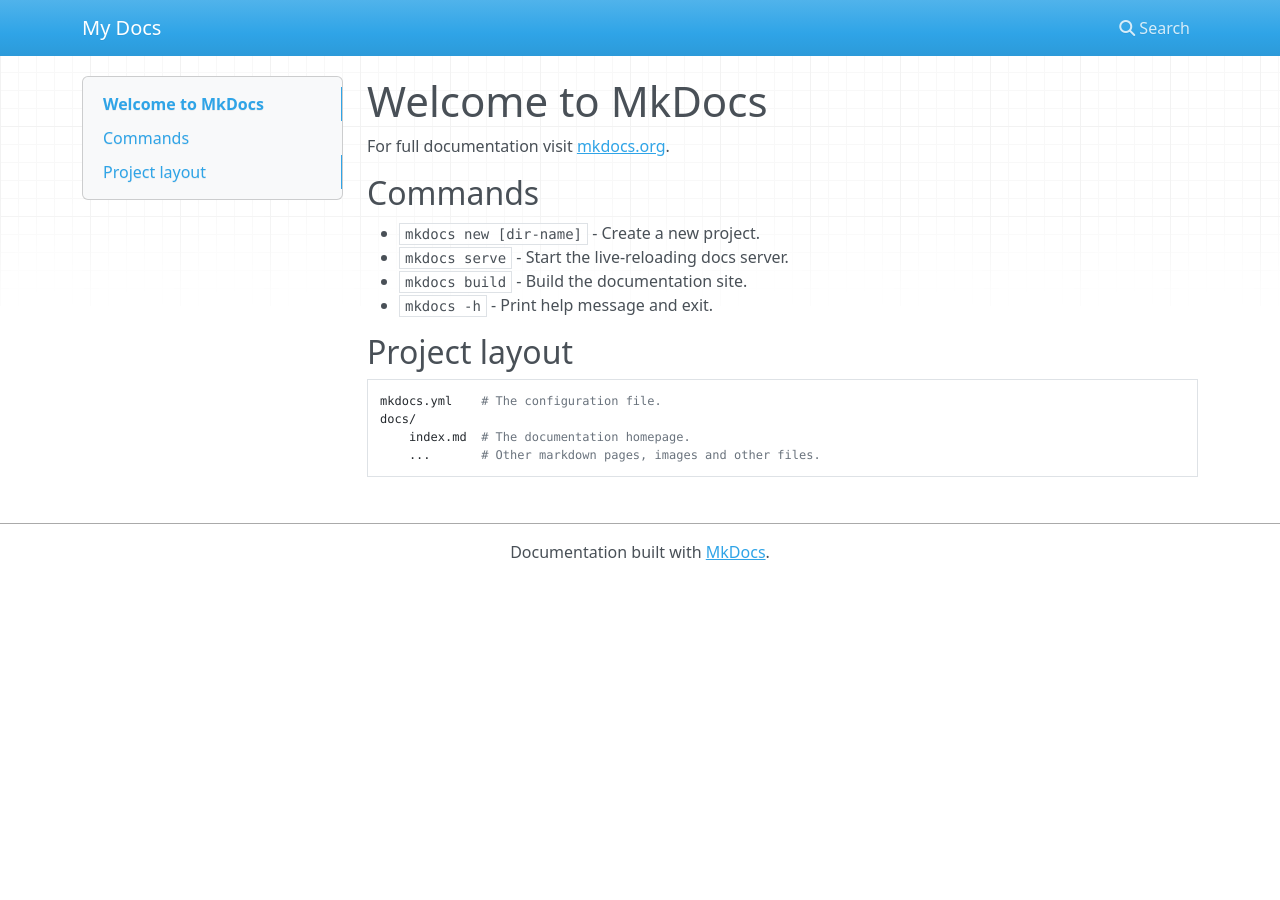
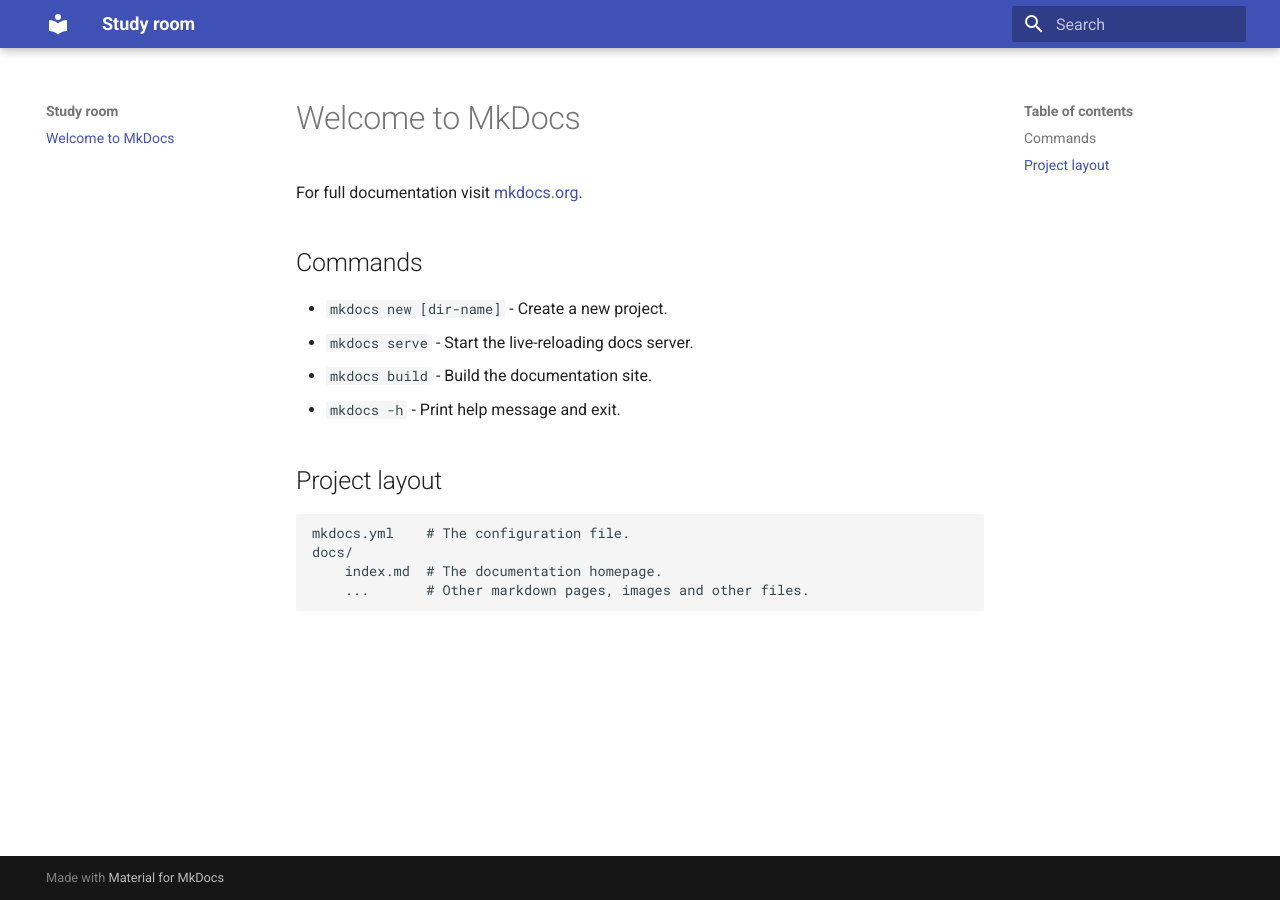
Before and after one commit to keisukehorikawa/study-test, an MkDocs documentation site: the page built from docs/index.md, in a window 1280 px wide. Built offline with MkDocs 1.6.1 and Material for MkDocs 9.7.7, drawn with Linux system fonts in a browser that asks for light colours; nearby versions of some CDN libraries.

Commit message:
Change theme to material

```diff
--- a/mkdocs.yml
+++ b/mkdocs.yml
@@ -1 +1,4 @@
-site_name: My Docs
+site_name: Study room
+
+theme:
+  name: material
```
